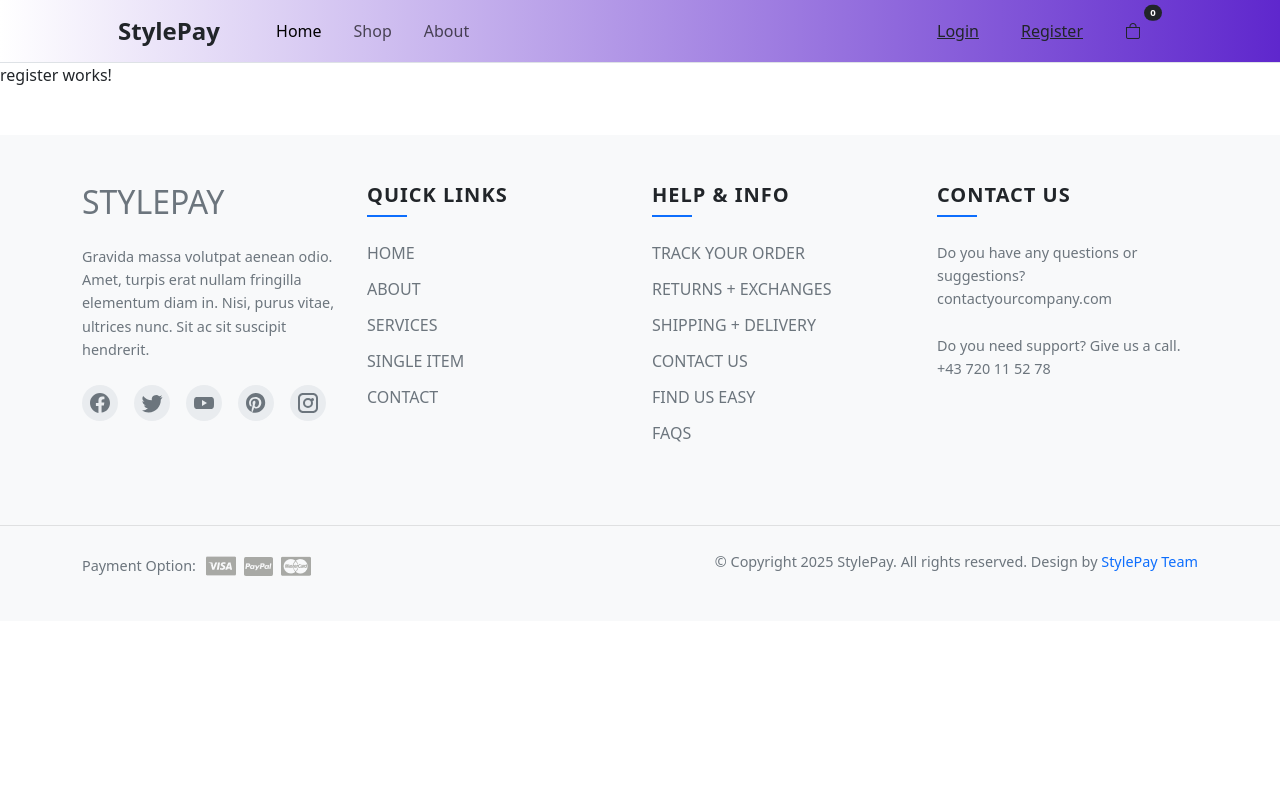
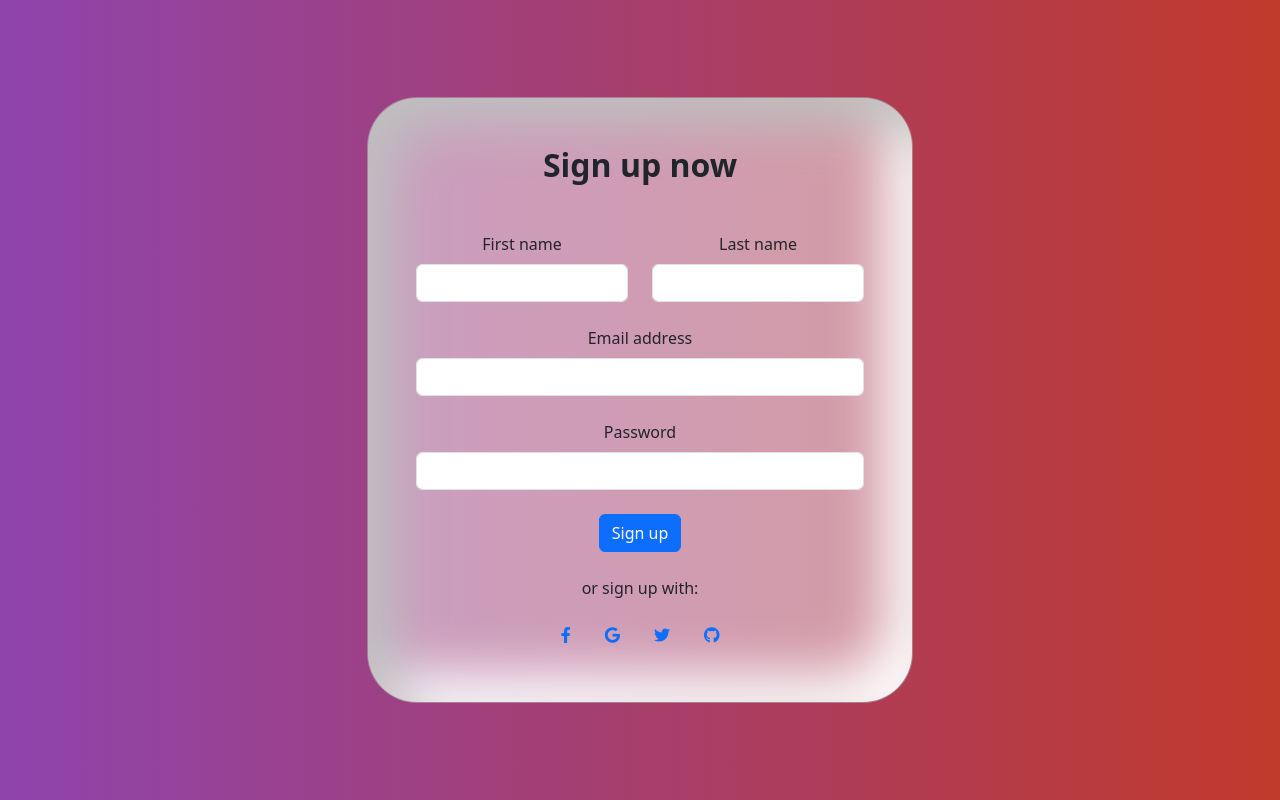
Before and after one commit to Mohamedmahdy404/StylePay, an Angular app: page /Register in a window 1280 px wide. Built offline with nearby package versions, Linux system fonts and the light colour scheme.

Commit message:
Add_Login_RegisterComponent

```diff
--- a/angular.json
+++ b/angular.json
@@ -93,5 +93,8 @@
         }
       }
     }
+  },
+  "cli": {
+    "analytics": false
   }
 }
--- a/src/app/Components/login/login.component.css
+++ b/src/app/Components/login/login.component.css
@@ -0,0 +1,6 @@
+.gradient-custom{
+    background: #c0392b;  /* fallback for old browsers */
+    background: -webkit-linear-gradient(to right, #8e44ad, #c0392b);  /* Chrome 10-25, Safari 5.1-6 */
+    background: linear-gradient(to right, #8e44ad, #c0392b); /* W3C, IE 10+/ Edge, Firefox 16+, Chrome 26+, Opera 12+, Safari 7+ */
+
+}
--- a/src/app/Components/login/login.component.html
+++ b/src/app/Components/login/login.component.html
@@ -1 +1,62 @@
-<p>login works!</p>
+<link rel="stylesheet" href="https://cdnjs.cloudflare.com/ajax/libs/font-awesome/6.0.0/css/all.min.css">
+
+<section class="gradient-custom">
+  <div class="container py-5 ">
+    <div class="row d-flex justify-content-center align-items-center ">
+      <div class="col-12 col-md-9 col-lg-6 col-xl-6 ">
+        <div class="card  text-white bg-opacity-50"
+         style="
+         border-radius: 50px;
+         background: #303030;
+         box-shadow: inset 27px 27px 53px #292929,
+            inset -27px -27px 53px #373737;
+             ">
+          <div class="card-body p-5 text-center">
+
+            <div class="mb-md-5 mt-md-4 pb-5">
+
+              <h2 class="fw-bold mb-2 text-uppercase">Login</h2>
+              <p class="text-white-50 mb-5">Please enter your login and password!</p>
+
+              <form (ngSubmit)="loginUser()">
+
+                <div class="form-outline form-white mb-4">
+                  <input type="email" id="email" class="form-control form-control-lg"
+                      [(ngModel)]="email"name="email" required />
+                  <label class="form-label" for="email">Email</label>
+                </div>
+
+                <div class="form-outline form-white mb-4">
+                  <input type="password" id="password" class="form-control form-control-lg"
+                         [(ngModel)]="password" name="password" required />
+                  <label class="form-label" for="password">Password</label>
+                </div>
+
+                <p class="small mb-5 pb-lg-2"><a class="text-white-50" href="#!">Forgot password?</a></p>
+
+                <button class="btn btn-outline-light btn-lg px-5" type="submit">Login</button>
+              </form>
+
+
+
+
+
+              <div class="d-flex justify-content-center text-center mt-4 pt-1">
+                <a href="#!" class="text-white"><i class="fab fa-facebook-f fa-lg"></i></a>
+                <a href="#!" class="text-white"><i class="fab fa-twitter fa-lg mx-4 px-2"></i></a>
+                <a href="#!" class="text-white"><i class="fab fa-google fa-lg"></i></a>
+              </div>
+
+            </div>
+
+            <div>
+              <p class="mb-0">Don't have an account? <a href="#!" class="text-white-50 fw-bold">Sign Up</a>
+              </p>
+            </div>
+
+          </div>
+        </div>
+      </div>
+    </div>
+  </div>
+</section>
--- a/src/app/Components/login/login.component.ts
+++ b/src/app/Components/login/login.component.ts
@@ -1,11 +1,33 @@
 import { Component } from '@angular/core';
+import { FormsModule } from '@angular/forms';
+import { Router } from '@angular/router';
 
 @Component({
   selector: 'app-login',
-  imports: [],
+  standalone: true,
+  imports:[FormsModule],
   templateUrl: './login.component.html',
-  styleUrl: './login.component.css'
+  styleUrls: ['./login.component.css']
 })
+
 export class LoginComponent {
+  email: string = '';
+  password: string = '';
 
+  constructor(private router: Router) {}
+
+  loginUser() {
+    if (this.email.trim() === '' || this.password.trim() === '') {
+      alert('Please enter email and password');
+      return;
+    }
+
+    const userData = {
+      email: this.email,
+      token: 'fake-jwt-token-' + Math.random().toString(36).substring(2)
+    };
+    console.log('Login successful', userData);
+
+    this.router.navigate(['/home']);
+  }
 }
--- a/src/app/Components/register/register.component.css
+++ b/src/app/Components/register/register.component.css
@@ -0,0 +1,6 @@
+.gradient-custom{
+    background: #c0392b;  /* fallback for old browsers */
+    background: -webkit-linear-gradient(to right, #8e44ad, #c0392b);  /* Chrome 10-25, Safari 5.1-6 */
+    background: linear-gradient(to right, #8e44ad, #c0392b); /* W3C, IE 10+/ Edge, Firefox 16+, Chrome 26+, Opera 12+, Safari 7+ */
+
+}
--- a/src/app/Components/register/register.component.html
+++ b/src/app/Components/register/register.component.html
@@ -1 +1,87 @@
-<p>register works!</p>
+<link rel="stylesheet" href="https://cdnjs.cloudflare.com/ajax/libs/font-awesome/6.0.0/css/all.min.css">
+
+<!-- Section: Design Block -->
+<section class="gradient-custom text-center d-flex justify-content-center align-items-center"
+style="min-height: 100vh;"
+>
+  <div class="container py-5 ">
+    <div class="row d-flex justify-content-center align-items-center">
+      <div class="col-12 col-md-9 col-lg-6 col-xl-13 ">
+        <div class="card shadow-5-strong bg-body-tertiary mx-auto bg-opacity-50" style="
+             border-radius: 50px;
+             background: #e0e0e0;
+             box-shadow: inset 27px 27px 53px #bebebe,
+             inset -27px -27px 53px #ffffff;
+              ">
+          <div class="card-body py-5 px-md-5">
+
+            <h2 class="fw-bold mb-5 text-center">Sign up now</h2>
+
+            <form (ngSubmit)="signUpUser()">
+              <!-- 2 column grid layout with text inputs for the first and last names -->
+              <div class="row">
+                <div class="col-md-6 mb-4">
+                  <div class="form-outline">
+                    <label class="form-label" for="form3Example1">First name</label>
+                    <input type="text" id="form3Example1" class="form-control" [(ngModel)]="firstName" name="firstName" required />
+
+                  </div>
+                </div>
+                <div class="col-md-6 mb-4">
+                  <div class="form-outline">
+                    <label class="form-label" for="form3Example2">Last name</label>
+                    <input type="text" id="form3Example2" [(ngModel)]="lastName" class="form-control" name="lastName" required />
+                  </div>
+                </div>
+              </div>
+
+              <!-- Email input -->
+              <div class="form-outline mb-4">
+                <label class="form-label" for="form3Example3">Email address</label>
+                <input type="email" id="form3Example3" [(ngModel)]="email"  class="form-control" name="email" required />
+              </div>
+
+              <!-- Password input -->
+              <div class="form-outline mb-4">
+                <label class="form-label" for="form3Example4">Password</label>
+                <input type="password" id="form3Example4" [(ngModel)]="password"  class="form-control" name="password" required />
+              </div>
+
+              <!-- Checkbox
+              <div class="form-check d-flex justify-content-center mb-4">
+                <input class="form-check-input me-2" type="checkbox" value="" id="form2Example33" checked />
+                <label class="form-check-label" for="form2Example33">
+                  Subscribe to our newsletter
+                </label>
+              </div> -->
+
+              <!-- Submit button -->
+              <button type="submit" class="btn btn-primary btn-block mb-4">
+                Sign up
+              </button>
+
+              <!-- Register buttons -->
+              <div class="text-center">
+                <p>or sign up with:</p>
+                <button type="button" class="btn btn-link btn-floating mx-1">
+                  <i class="fab fa-facebook-f"></i>
+                </button>
+                <button type="button" class="btn btn-link btn-floating mx-1">
+                  <i class="fab fa-google"></i>
+                </button>
+                <button type="button" class="btn btn-link btn-floating mx-1">
+                  <i class="fab fa-twitter"></i>
+                </button>
+                <button type="button" class="btn btn-link btn-floating mx-1">
+                  <i class="fab fa-github"></i>
+                </button>
+              </div>
+            </form>
+
+          </div>
+        </div>
+      </div>
+    </div>
+  </div>
+</section>
+<!-- Section: Design Block -->
--- a/src/app/Components/register/register.component.ts
+++ b/src/app/Components/register/register.component.ts
@@ -1,11 +1,32 @@
 import { Component } from '@angular/core';
+import { Router } from '@angular/router';
+import { FormsModule } from '@angular/forms';
+
 
 @Component({
   selector: 'app-register',
-  imports: [],
+  imports: [FormsModule],
   templateUrl: './register.component.html',
   styleUrl: './register.component.css'
 })
+
+
 export class RegisterComponent {
+  firstName: string = '';
+  lastName: string = '';
+  email: string = '';
+  password: string = '';
 
+
+  constructor(private router: Router) {}
+
+  signUpUser() {
+    console.log(this.firstName && this.lastName && this.email && this.password);
+    if (this.firstName && this.lastName && this.email && this.password) {
+
+      this.router.navigate(['/Login']);
+    } else {
+      alert('Form is Required');
+    }
+  }
 }
--- a/src/app/app.component.html
+++ b/src/app/app.component.html
@@ -1,3 +1,9 @@
-<app-navbar></app-navbar>
-<router-outlet />
-<app-footer></app-footer>
+<div *ngIf="showHeaderFooter">
+    <app-navbar></app-navbar>
+  </div>
+
+  <router-outlet></router-outlet>
+
+  <div *ngIf="showHeaderFooter">
+    <app-footer></app-footer>
+  </div>
--- a/src/app/app.component.ts
+++ b/src/app/app.component.ts
@@ -1,16 +1,32 @@
 import { Component } from '@angular/core';
-import {  RouterOutlet } from '@angular/router';
-import { HomeComponent } from './Components/home/home.component';
-import { ProductComponent } from './Components/Product/product.component';
+import {  RouterOutlet ,Router  } from '@angular/router';
+
+
 import { NavbarComponent } from "./shared/NavBar/navbar.component";
 import { FooterComponent } from "./shared/footer/footer.component";
+import { CommonModule } from '@angular/common';
+
+
+
+export class AppModule {}
 
 @Component({
   selector: 'app-root',
-  imports: [RouterOutlet, NavbarComponent, FooterComponent],
+  standalone: true,
+  imports: [RouterOutlet, NavbarComponent, FooterComponent ,CommonModule],
   templateUrl: './app.component.html',
   styleUrl: './app.component.css'
 })
+
 export class AppComponent {
   title = 'StylePay';
+
+  showHeaderFooter: boolean = true;
+
+  constructor(private router: Router) {
+    this.router.events.subscribe(() => {
+      this.showHeaderFooter = !['/Login', '/Register'].includes(this.router.url);
+      console.log('Current URL:', this.router.url);
+    });
 }
+}
```
